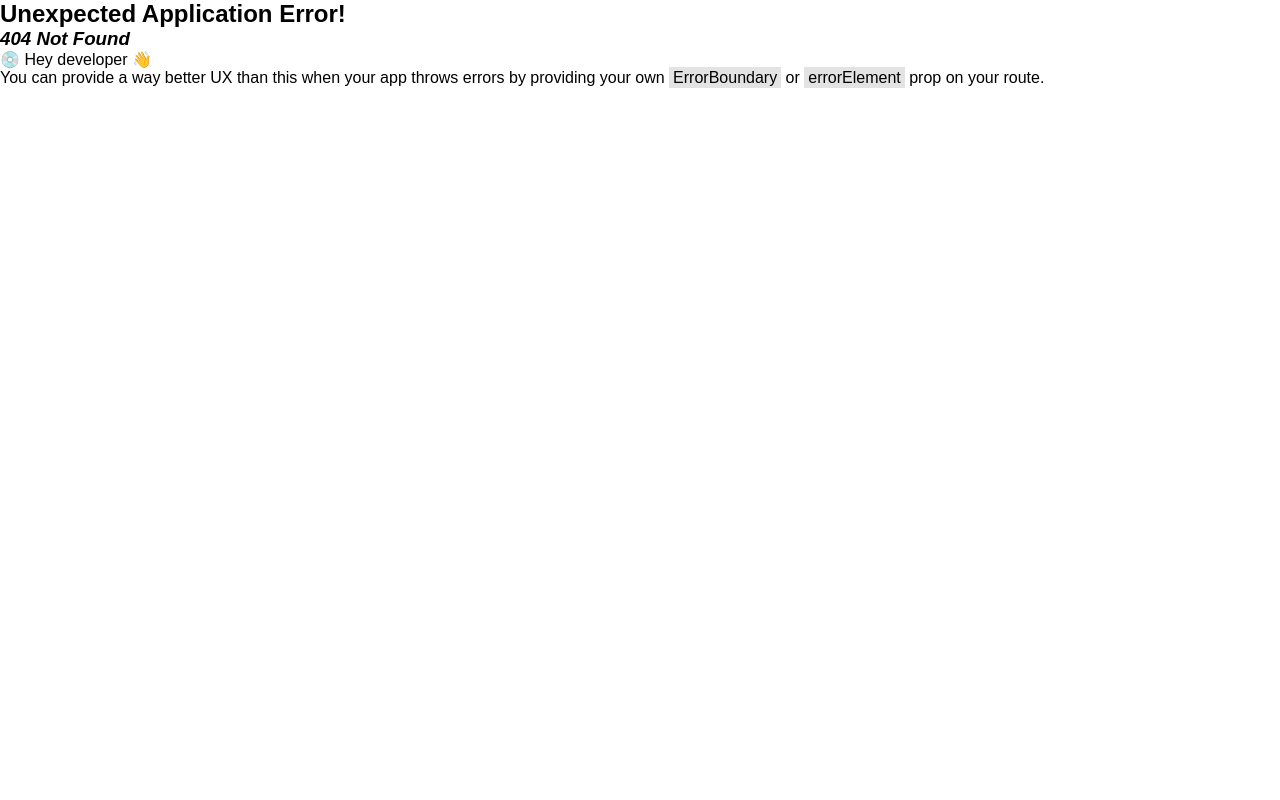
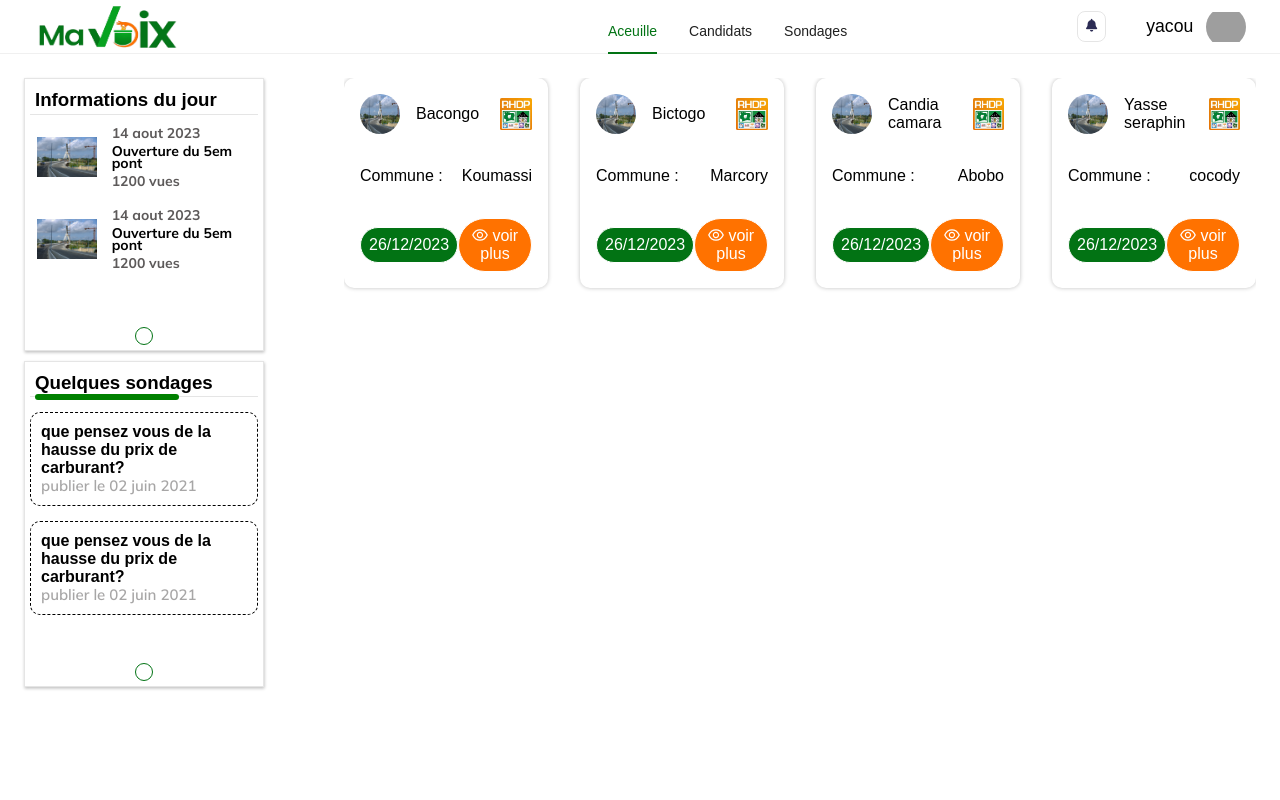
Before and after one commit to ALEXANDREGBAMELE/hackathon-ma-voix-frontend, a React (Vite) app: page /candidats in a window 1280 px wide. Before the commit this address had no page. Shown: the top 800 px of the page. Built offline with nearby package versions, Linux system fonts and the light colour scheme; grey boxes are pictures that could not be loaded.

Commit message:
ajout de la page candidats

```diff
--- a/src/App.jsx
+++ b/src/App.jsx
@@ -16,21 +16,16 @@ import { Outlet } from "react-router-dom";
 
 function App() {
     return (
-        <ConfigProvider
-            theme={{
-                token: {
-                    colorPrimary: "#027314",
-                    borderRadius: "10px",
-                },
-            }}
-        >
+        <>
             <Topbar />
             <div className="mainLayout">
                 <SideBar />
-                <MainLayout />
+                <div className="Layout">
+                    <Outlet />
+                </div>
             </div>
             <Footer />
-        </ConfigProvider>
+        </>
     );
 }
 
--- a/src/components/CustomButon.jsx
+++ b/src/components/CustomButon.jsx
@@ -1,7 +1,16 @@
-export default function CustomButon() {
+export default function CustomButon({ title, type ,children }) {
+    const setClasseName = () => {
+        if (type === "fill") {
+            return "butomFillSecondary";
+        }
+        if (type === "fillPrimary") {
+            return "butomFillPrimary";
+        }
+        return "butomAoutlin";
+    }
     return (
-        <div className="customButom">
-            <p>Voir plus</p>
+        <div className={setClasseName()}>
+            <p> {children} {title} </p>
         </div>
     );
 }
--- a/src/components/MainLayout.jsx
+++ b/src/components/MainLayout.jsx
@@ -2,7 +2,7 @@ import SideBar from "./sideBar/SideBar";
 
 export default function MainLayout() {
     return (
-        <div className="Layout">
+        <>
             <div className="direct">
                 <img
                     src="./vid.jpg"
@@ -61,6 +61,6 @@ export default function MainLayout() {
                     </div>
                 </div>
             </div>
-        </div>
+        </>
     );
 }
--- /dev/null
+++ b/src/components/candidatCard/CandidatCard.jsx
@@ -0,0 +1,87 @@
+import CustomButon from "../CustomButon";
+import { SmallDashOutlined, EyeOutlined } from "@ant-design/icons";
+export default function CandidatCard({ candidat }) {
+    return (
+        <div
+            style={{
+                width: "300px",
+                display: "flex",
+                flexDirection: "column",
+                boxShadow: "0px 0px 4px 0px rgba(0, 0, 0, 0.25)",
+                borderRadius: "10px",
+                height: "210px",
+                padding: "1rem",
+                justifyContent: "space-between",
+            }}
+        >
+            <div
+                className="topCard"
+                style={{
+                    display: "flex",
+                    justifyContent: "space-between",
+                    alignItems: "center",
+                }}
+            >
+                <div
+                    className="userName"
+                    style={{
+                        display: "flex",
+                        alignItems: "center",
+                        justifyContent: "space-between",
+                    }}
+                >
+                    <img
+                        src="./pont.jpg"
+                        alt=""
+                        style={{
+                            width: "2.5rem",
+                            height: "2.5rem",
+                            borderRadius: "50%",
+                            marginRight: "1rem",
+                        }}
+                    />
+                    {candidat.name}
+                </div>
+                <img
+                    src="./rhd.jpg"
+                    alt=""
+                    style={{
+                        width: "2rem",
+                        height: "2rem",
+                        borderRadius: "5%",
+                    }}
+                />
+            </div>
+            <div
+                className="centerCard"
+                style={{
+                    display: "flex",
+                    justifyContent: "space-between",
+                    alignItems: "center",
+                }}
+            >
+                <span
+                    style={{
+                        fontSize: "1rem",
+                    }}
+                >
+                    Commune :
+                </span>
+                <p> {candidat.commune} </p>
+            </div>
+            <div
+                className="botomCard"
+                style={{
+                    display: "flex",
+                    justifyContent: "space-between",
+                    alignItems: "center",
+                }}
+            >
+                <CustomButon type="fill" title="26/12/2023" />
+                <CustomButon type="fillPrimary" title="voir plus">
+                    <EyeOutlined />
+                </CustomButon>
+            </div>
+        </div>
+    );
+}
--- a/src/components/tapBar/TopBar.jsx
+++ b/src/components/tapBar/TopBar.jsx
@@ -6,12 +6,12 @@ import {
 } from "@ant-design/icons";
 import { Menu } from "antd";
 import "./topbar.css";
-import { Link } from "react-router-dom";
+import { Link, useNavigate } from "react-router-dom";
 import Header from "../Header";
 const menuItems = [
     {
         label: "Aceuille",
-        key: "acceuille",
+        key: "/",
     },
     {
         label: "Candidats",
@@ -23,11 +23,13 @@ const menuItems = [
         key: "sondage",
     },
 ];
-function Topbar() {
+function Topbar({}) {
     const [ShowNave, setShowNave] = useState(true);
-    const [current, setCurrent] = useState("acceuille");
+    const [current, setCurrent] = useState("/");
+   const navigation = useNavigate();
     const onClick = (e) => {
         setCurrent(e.key);
+        navigation(e.key);
     };
 
     return (
--- a/src/data.js
+++ b/src/data.js
@@ -18,3 +18,21 @@ export const sondages = [{
         date: '02 juin 2021'
     }
 ]
+
+export const candidats = [{
+    id: 1,
+    name: 'Bacongo ',
+    commune: 'Koumassi',
+}, {
+    id: 2,
+    name: 'Bictogo ',
+    commune: 'Marcory',
+}, {
+    id: 3,
+    name: 'Candia camara ',
+    commune: 'Abobo',
+}, {
+    id: 4,
+    name: 'Yasse seraphin ',
+    commune: 'cocody',
+}]
--- a/src/index.css
+++ b/src/index.css
@@ -1,3 +1,4 @@
+@import url('https://fonts.googleapis.com/css2?family=Mulish:ital,wght@0,600;0,700;1,400;1,700&display=swap');
 * {
     margin: 0;
     padding: 0;
@@ -9,7 +10,6 @@
     transition: all 0.3s linear;
 }
 
-@import url('https://fonts.googleapis.com/css2?family=Mulish:ital,wght@0,600;0,700;1,400;1,700&display=swap');
 :root {
     --green: #027314;
     --orange: #ff7200;
@@ -49,20 +49,48 @@ html {
 
 /* sideBar end */
 
-.customButom {
+.butomAoutlin {
     border-radius: 50px;
     border: 1px solid #027314;
     background: #FFF;
-    width: 50%;
+    padding: .5rem;
+    text-align: center;
+    font-size: small;
+    cursor: pointer;
+}
+
+.butomFillSecondary {
+    border-radius: 50px;
+    border: 1px solid #fff;
+    background: #027314;
     padding: .5rem;
     text-align: center;
     font-size: medium;
+    color: #fff;
 }
 
-.customButom:hover {
+.butomFillPrimary {
+    border-radius: 50px;
+    border: 1px solid #fff;
+    background: var(--orange);
+    padding: .5rem;
+    text-align: center;
+    font-size: medium;
+    cursor: pointer;
+    color: #fff;
+}
+
+.butomAoutlin:hover {
     background-color: var(--green);
     color: var(--white);
     transition: background-color 1s ease-in-out;
     border-radius: 30px;
     cursor: pointer;
 }
+
+.listCandidat {
+    display: flex;
+    justify-content: center;
+    align-items: center;
+    gap: 2rem;
+}
--- a/src/main.jsx
+++ b/src/main.jsx
@@ -1,17 +1,44 @@
-import React from 'react'
-import ReactDOM from 'react-dom/client'
-import App from './App.jsx'
-import './index.css'
+import React from "react";
+import ReactDOM from "react-dom/client";
+import App from "./App.jsx";
+import "./index.css";
 import { createBrowserRouter, RouterProvider } from "react-router-dom";
+import { ConfigProvider } from "antd";
+import MainLayout from "./components/MainLayout.jsx";
+import Sondage from "./page/Sondage.jsx";
+import Candidats from "./page/Candidats.jsx";
 const router = createBrowserRouter([
     {
         path: "/",
         element: <App />,
+        children: [
+            {
+                path: "/",
+                element: <MainLayout />,
+            },
+            {
+                path: "/sondage",
+                element: <Sondage />,
+            },
+            {
+                path: "/candidats",
+                element: <Candidats />,
+            },
+        ],
     },
 ]);
 
 ReactDOM.createRoot(document.getElementById("root")).render(
     <React.StrictMode>
-        <RouterProvider router={router} />
+        <ConfigProvider
+            theme={{
+                token: {
+                    colorPrimary: "#027314",
+                    borderRadius: "10px",
+                },
+            }}
+        >
+            <RouterProvider router={router} />
+        </ConfigProvider>
     </React.StrictMode>
 );
--- /dev/null
+++ b/src/page/Candidats.jsx
@@ -0,0 +1,12 @@
+import CandidatCard from "../components/candidatCard/CandidatCard";
+import { candidats } from "../data";
+
+export default function Candidats() {
+    return (
+        <div>
+            <div className="listCandidat">
+                {candidats.map((c) => <CandidatCard key={c.id} candidat={c} /> )}
+           </div>
+        </div>
+    );
+}
--- /dev/null
+++ b/src/page/Sondage.jsx
@@ -0,0 +1,3 @@
+export default function Sondage() {
+  return <div>Sondage</div>;
+}
```
Also changed, not shown: public/rhd.jpg (added).
